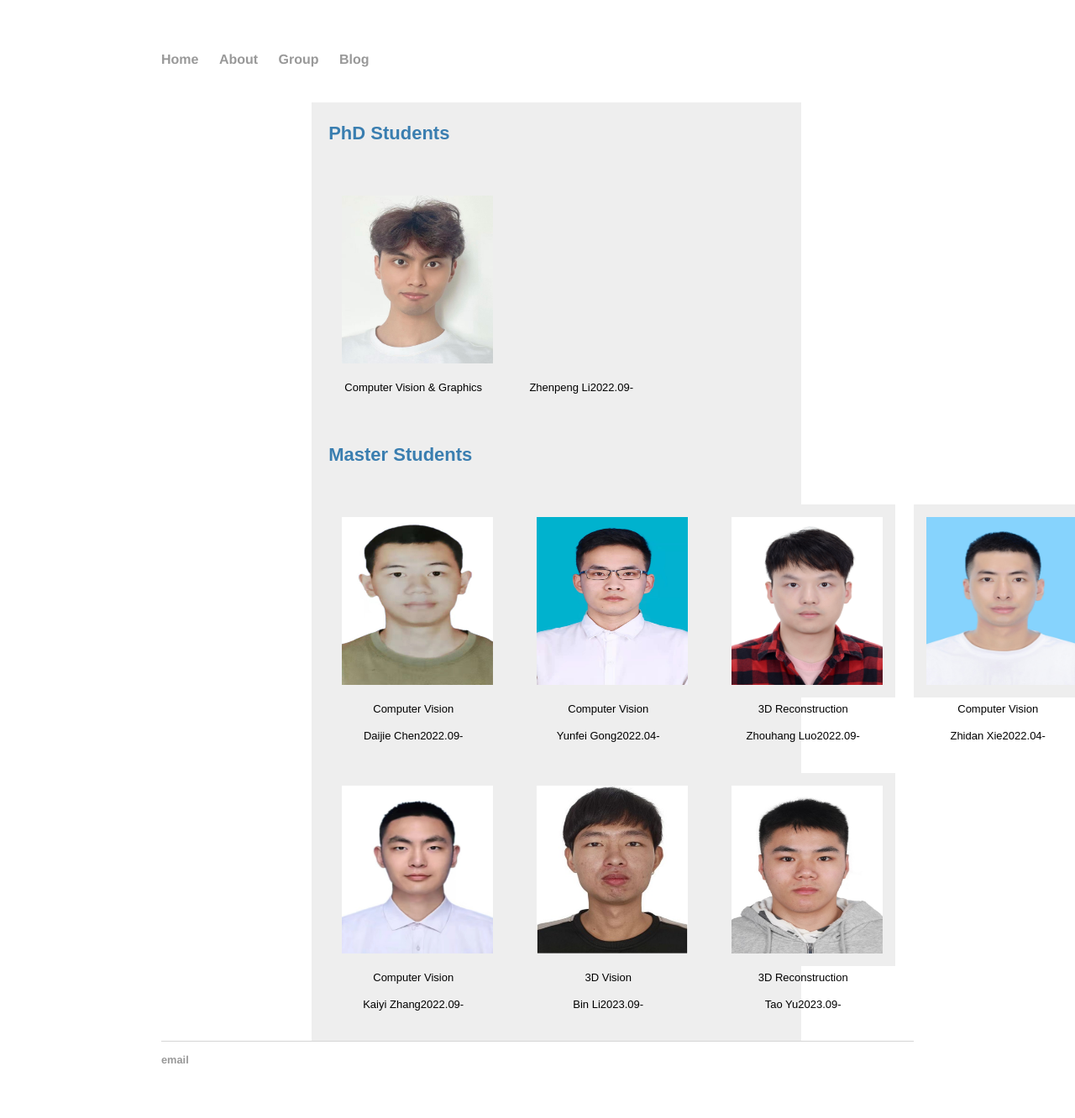
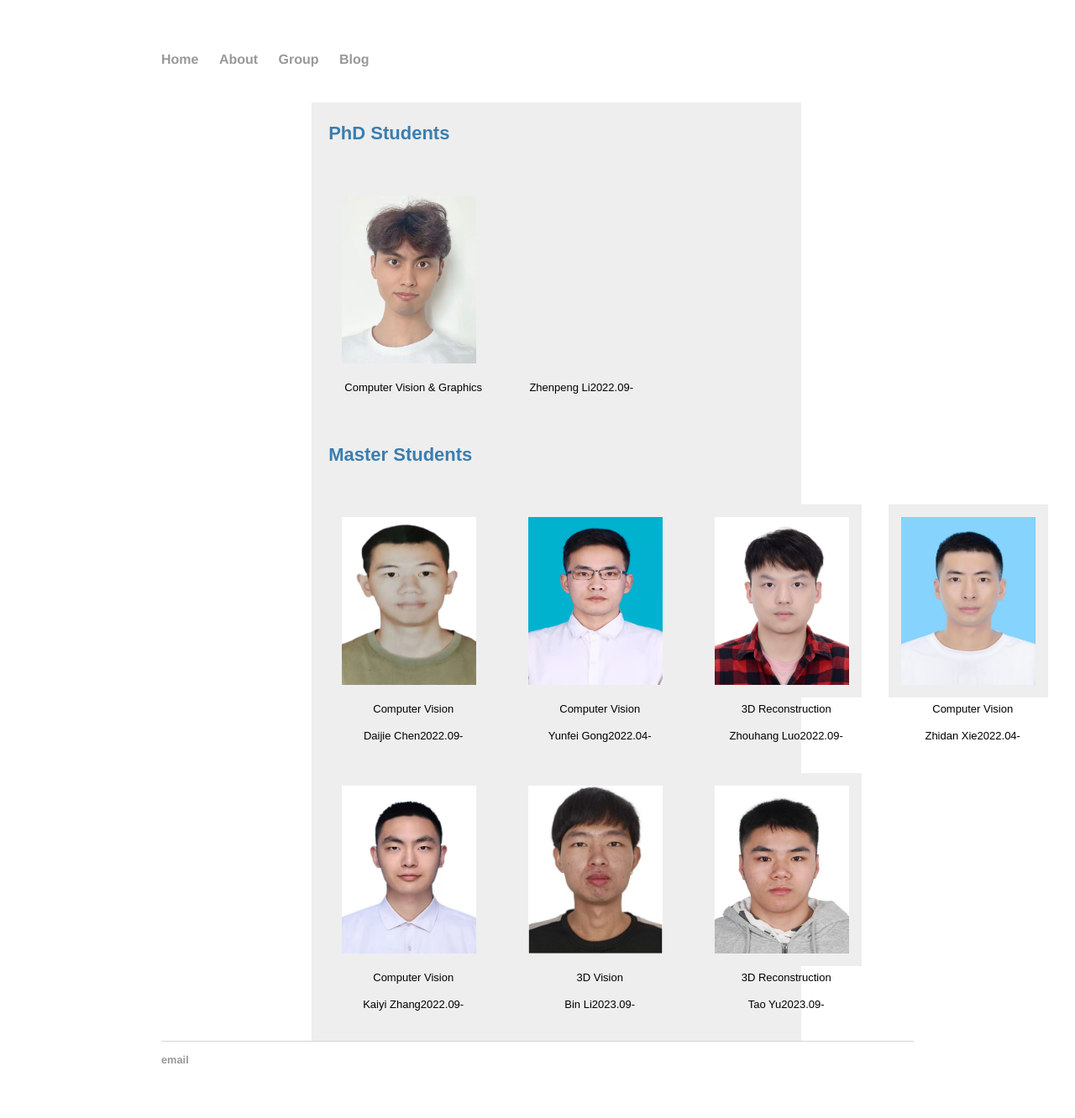
Before and after one commit to zqyq/zqyq.github.io, a Jekyll site: the page built from group/index.html, in a window 1280 px wide. Shown: the whole page at 84% size. Built offline with Jekyll 4.4.1, drawn with Linux system fonts in a browser that asks for light colours.

Commit message:
Update index.html

```diff
--- a/group/index.html
+++ b/group/index.html
@@ -40,8 +40,8 @@ title: Qi ZHANG's Group
 		}
 		.card_img{
 			loading:eager;
-			align: left;
-			width: 180px;
+			align: center;
+			width: 160px;
 			height: 200px;
 			border: 15px solid #eee;
 		}
```
